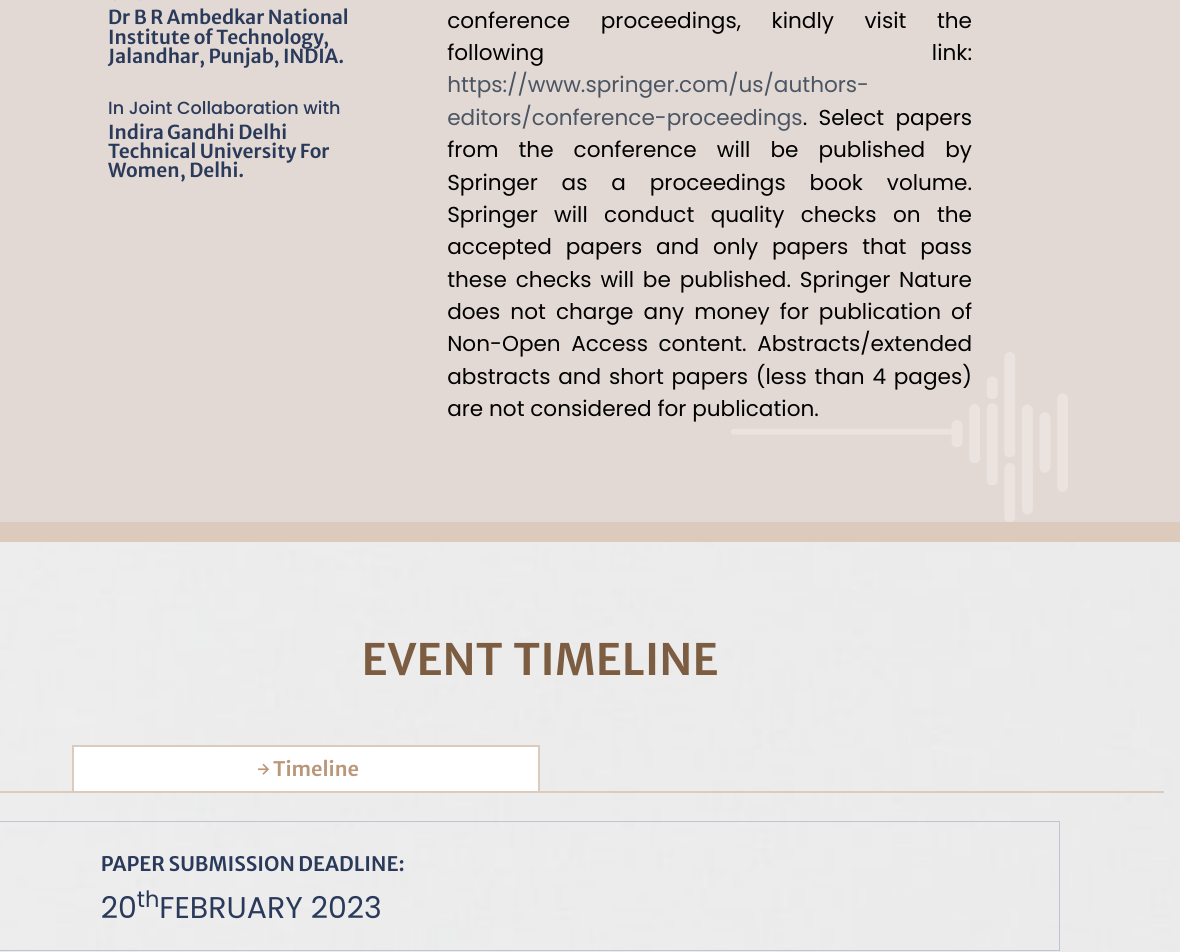
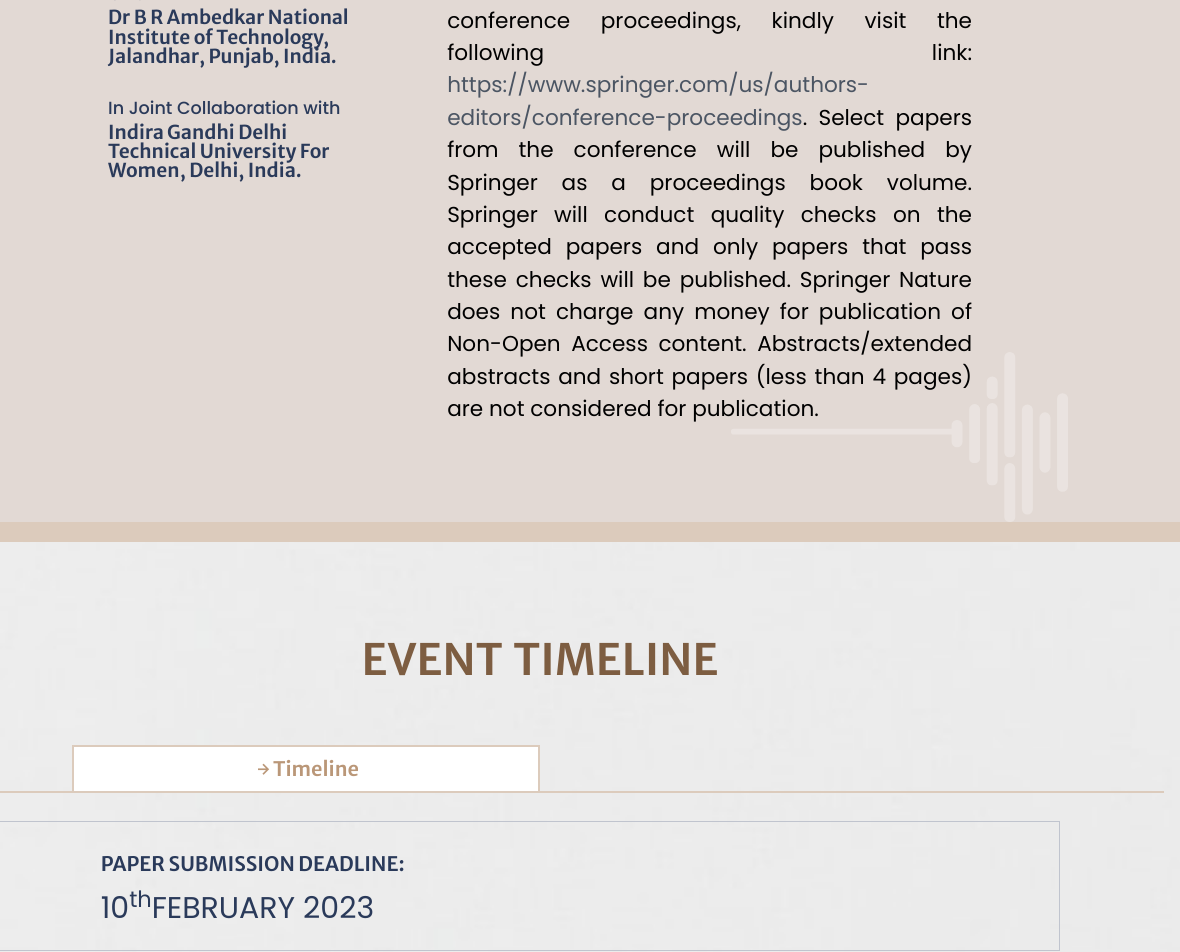
Before and after one commit to goellavish10/wrec-2.0-ece, a plain HTML site: page index.html in a window 1280 px wide. Shown: the part 903-1855 px from the top of the page, 100-1280 px from the left. Drawn offline with nearby package versions, Linux system fonts and the light colour scheme.

Commit message:
small changes

```diff
--- a/index.html
+++ b/index.html
@@ -284,13 +284,13 @@
                 ORGANIZED BY</p>
 
               <h2 class="font-header text-secondary md:text-4xl"> Dr B R Ambedkar National Institute of
-                Technology, Jalandhar, Punjab, INDIA.</h2>
+                Technology, Jalandhar, Punjab, India.</h2>
 
               <p
                 class="font-body font-medium text-secondary mt-5 md:mt-7 xs:leading-relaxed sm:leading-relaxed md:leading-relaxed text-2xl lg:leading-relaxed xl:leading-relaxed">
                 In Joint Collaboration with</p>
               <h2 class="font-header text-secondary md:text-4xl"> Indira Gandhi Delhi Technical University For
-                Women, Delhi.</h2>
+                Women, Delhi, India.</h2>
             </div>
 
 
@@ -370,7 +370,7 @@
                   <h3 class="font-header text-secondary uppercase text-xl md:text-2xl pt-1">PAPER SUBMISSION DEADLINE:
                   </h3>
 
-                  <p class="font-body text-secondary md:text-3xl mt-3">20<sup>th</sup>FEBRUARY 2023</p>
+                  <p class="font-body text-secondary md:text-3xl mt-3">10<sup>th</sup>FEBRUARY 2023</p>
 
                 </div>
               </div>
```
Also changed, not shown: commitee.html (+1 -0 lines).
